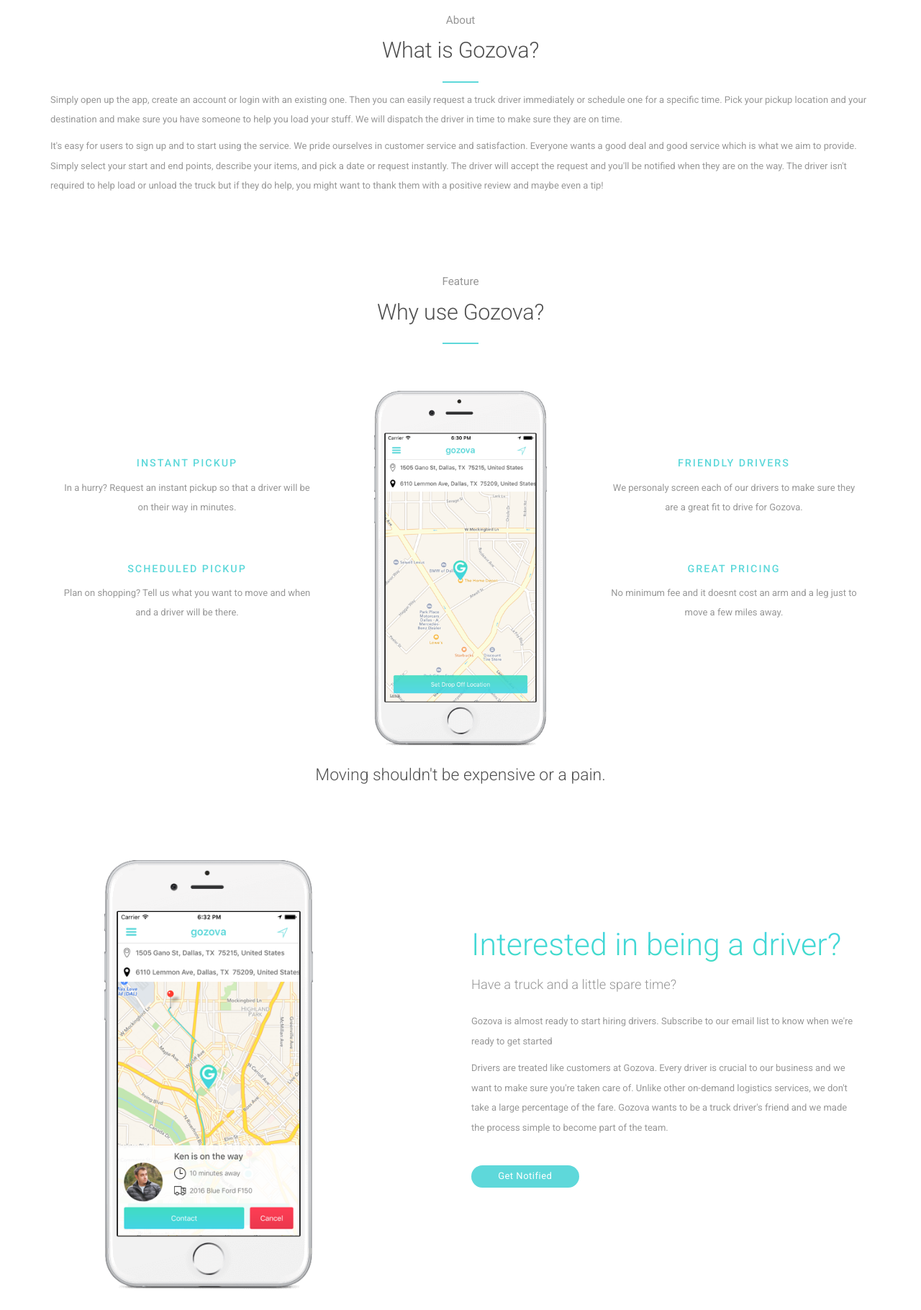
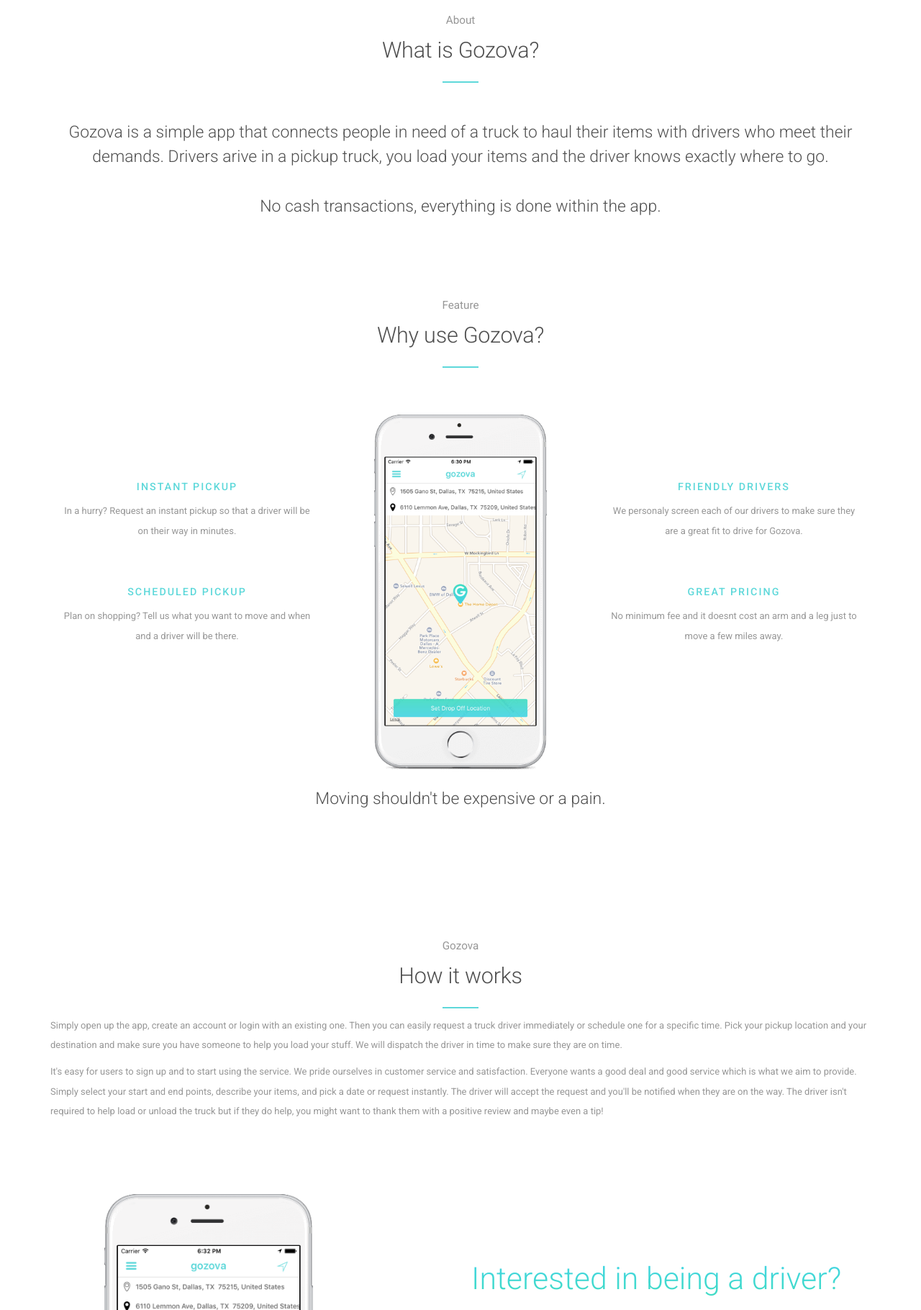
Before and after one commit to gozova/gozova.github.io, a plain HTML site: page index.html in a window 1280 px wide. Shown: the part 980-2800 px from the top of the page at 72% size. Drawn offline with Linux system fonts and the light colour scheme.

Commit message:
Added more content and social media links

```diff
--- a/index.html
+++ b/index.html
@@ -130,8 +130,8 @@
 					<div class="col-xs-12 col-sm-offset-1 col-sm-6 m-small-top">
 						<h1 class="pop white">Moving doesn't have to be a pain</h1>
 						<h5 class="light white">
-							Not everyone can fit a new Refridgerator or TV into their car.
-							Gozova lets you call for an instant pickup or schedule it for later.
+							Not everyone can fit a new Refrigerator or TV into their car.
+							Gozova lets you request an instant pickup or schedule it for later.
 						</h5>
 
 						<!-- Banner Call-To-Actions Start -->
@@ -217,12 +217,16 @@
 		<!-- About Start -->
 		<div class="about-section">
 			<div class="container clearfix">
-				<p>
-					Simply open up the app, create an account or login with an existing one. Then you can easily request a truck driver immediately or schedule one for a specific time. Pick your pickup location and your destination and make sure you have someone to help you load your stuff. We will dispatch the driver in time to make sure they are on time.
-				</p>
-				<p>
-					It's easy for users to sign up and to start using the service. We pride ourselves in customer service and satisfaction. Everyone wants a good deal and good service which is what we aim to provide. Simply select your start and end points, describe your items, and pick a date or request instantly. The driver will accept the request and you'll be notified when they are on the way. The driver isn't required to help load or unload the truck but if they do help, you might want to thank them with a positive review and maybe even a tip!
-				</p>
+				<div class="m-medium-top">
+					<h3 class="info">
+						Gozova is a simple app that connects people in need of a truck to
+						haul their items with drivers who meet their demands. Drivers arive in
+						a pickup truck, you load your items
+						and the driver knows exactly where to go.
+						<br><br>No cash transactions, everything
+						is done within the app.
+					</h3>
+				</div>
 			</div>
 		</div>
 		<!-- About End -->
@@ -318,6 +322,30 @@
 	<!-- ===========================================
 	Features Section End
 	===========================================-->
+
+	<section id="how" class="m-xlarge-top">
+
+		<!-- Section Heading Start -->
+		<div class="heading type-1">
+			<h6>Gozova</h6>
+			<h2>How it works</h2>
+		</div>
+		<!-- Section Heading End -->
+
+		<!-- About Start -->
+		<div class="about-section">
+			<div class="container clearfix">
+				<p>
+					Simply open up the app, create an account or login with an existing one. Then you can easily request a truck driver immediately or schedule one for a specific time. Pick your pickup location and your destination and make sure you have someone to help you load your stuff. We will dispatch the driver in time to make sure they are on time.
+				</p>
+				<p>
+					It's easy for users to sign up and to start using the service. We pride ourselves in customer service and satisfaction. Everyone wants a good deal and good service which is what we aim to provide. Simply select your start and end points, describe your items, and pick a date or request instantly. The driver will accept the request and you'll be notified when they are on the way. The driver isn't required to help load or unload the truck but if they do help, you might want to thank them with a positive review and maybe even a tip!
+				</p>
+			</div>
+		</div>
+		<!-- About End -->
+
+	</section>
 
 	<!-- ===========================================
 	Extra Feature 1 Section Start
@@ -470,10 +498,10 @@
 			<!-- Social Links Start -->
 			<div class="social col-sm-7">
 				<ul>
-					<li><a href="#"><i class="fa fa-facebook"></i></a></li>
-					<li><a href="#"><i class="fa fa-twitter"></i></a></li>
-					<!-- <li><a href="#"><i class="fa fa-instagram"></i></a></li>
-					<li><a href="#"><i class="fa fa-linkedin"></i></a></li>
+					<li><a href="https://www.facebook.com/gozovaapp/" target="_blank"><i class="fa fa-facebook"></i></a></li>
+					<li><a href="https://twitter.com/gozovaapp" target="_blank"><i class="fa fa-twitter"></i></a></li>
+					<li><a href="https://www.instagram.com/gozovaapp/" target="_blank"><i class="fa fa-instagram"></i></a></li>
+					<!-- <li><a href="#"><i class="fa fa-linkedin"></i></a></li>
 					<li><a href="#"><i class="fa fa-dribbble"></i></a></li>
 					<li><a href="#"><i class="fa fa-rss"></i></a></li> -->
 				</ul>
```
Lines whose indentation alone changed are shown as unchanged.
